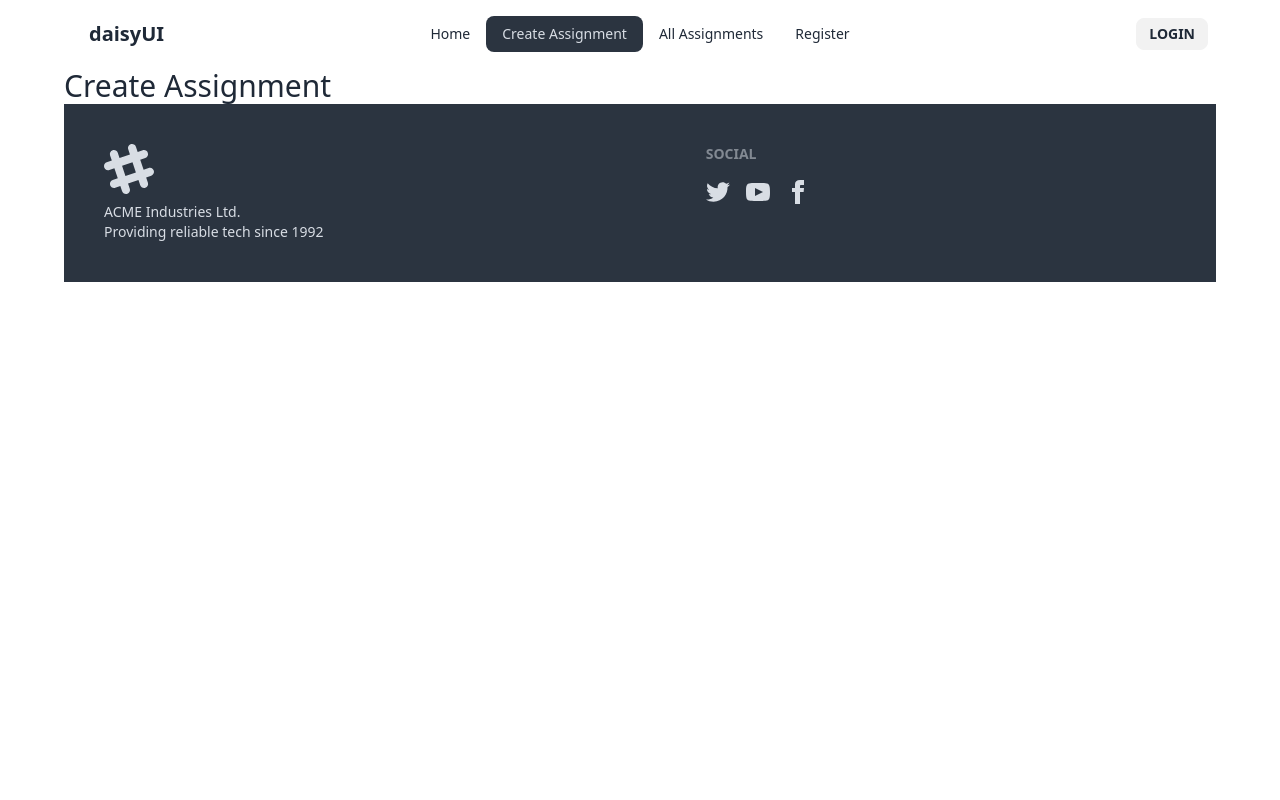
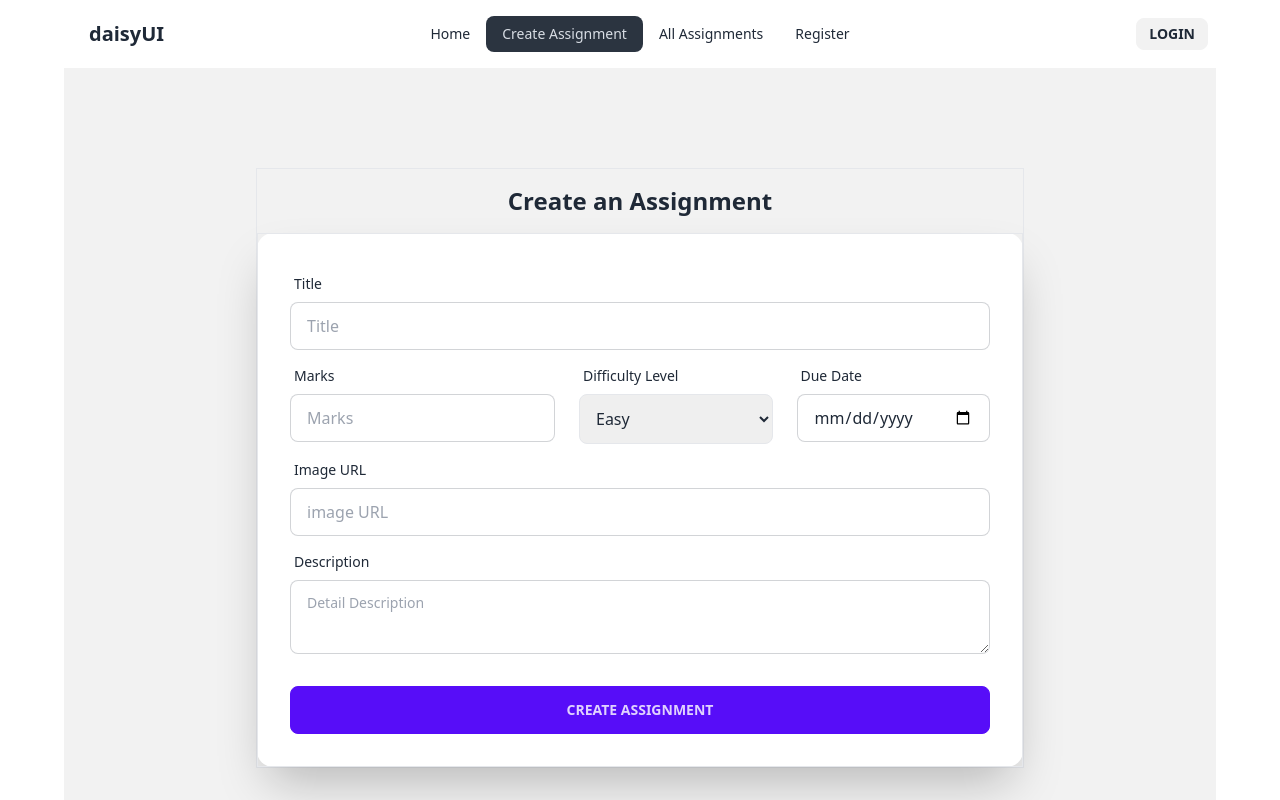
Before and after one commit to nayanrashed/group-study-assignment-rashed, a React (Vite) app: page /createAssignment in a window 1280 px wide. Shown: the top 800 px of the page. Built offline with nearby package versions, Linux system fonts and the light colour scheme; no server answers.

Commit message:
createAssignmnet section created

```diff
--- a/src/Pages/Register/Register.jsx
+++ b/src/Pages/Register/Register.jsx
@@ -17,8 +17,12 @@ const Register = () => {
     const name = form.name.value;
     const email = form.email.value;
     const password = form.password.value;
-    const photo = form.photo.value;
-    console.log(name, email, password, photo);
+    const photoURL = form.photo.value;
+    // console.log(name, email, password, photo);
+
+    //new user
+    const createdUser = { name, email, photoURL };
+    console.log(createdUser);
 
     setRegistrationError("");
     setError("");
@@ -31,7 +35,8 @@ const Register = () => {
       setError("");
       createUser(email, password)
         .then((result) => {
-          console.log(result);
+          console.log(result.user);
+
           e.target.reset();
           navigate("/");
           Swal.fire({
@@ -117,7 +122,10 @@ const Register = () => {
               </form>
               <p className="text-center mb-4">
                 Already Have an Account?
-                <Link className="text-orange-500 font-semibold" to='/login'> Login</Link>
+                <Link className="text-orange-500 font-semibold" to="/login">
+                  {" "}
+                  Login
+                </Link>
               </p>
             </div>
           </div>
--- a/src/Pages/createAssignment/CreateAssignment.jsx
+++ b/src/Pages/createAssignment/CreateAssignment.jsx
@@ -1,11 +1,117 @@
+const CreateAssignment = () => {
+  const handleCreateAssignment = (e) => {
+    e.preventDefault();
+    const form = e.target;
+    const title = form.title.value;
+    const marks = form.marks.value;
+    const level = form.level.value;
+    const date = form.date.value;
+    const imageURL = form.image.value;
+    const description = form.description.value;
+    const newAssignment = {title,marks,level,date,imageURL,description}
+    console.log(newAssignment);
+    fetch('http://localhost:5000/assignments',{
+        method:'POST',
+        headers:{
+            'content-type':'application/json'
+        },
+        body: JSON.stringify(newAssignment)
+    })
+    .then(res=>res.json())
+    .then(data=>{
+        console.log(data)
+    })
+  };
+  return (
+    <div>
+      <div className="hero min-h-screen bg-base-200">
+        <div className="border w-2/3">
+          <p className=" font-semibold text-2xl text-center p-4">
+            Create an Assignment
+          </p>
+          <div className="card shadow-2xl bg-base-100">
+            <form
+              onSubmit={handleCreateAssignment}
+              className="card-body border w-full"
+            >
+              <div className="form-control">
+                <label className="label">
+                  <span className="label-text">Title</span>
+                </label>
+                <input
+                  type="text"
+                  name="title"
+                  placeholder="Title"
+                  className="input input-bordered"
+                  required
+                />
+              </div>
+              <div className="flex gap-6">
+                <div className="form-control flex-1">
+                  <label className="label">
+                    <span className="label-text">Marks</span>
+                  </label>
+                  <input
+                    type="number"
+                    name="marks"
+                    placeholder="Marks"
+                    className="input input-bordered"
+                    required
+                  />
+                </div>
+                <div className="form-control flex-1">
+                  <label className="label">
+                    <span className="label-text">Difficulty Level</span>
+                  </label>
+                  <select className="border rounded-lg p-3" name="level">
+                    <option value="easy">Easy</option>
+                    <option value="medium">Medium</option>
+                    <option value="hard">Hard</option>
+                  </select>
+                </div>
+                <div className="form-control flex-1">
+                  <label className="label">
+                    <span className="label-text">Due Date</span>
+                  </label>
+                  <input
+                    type="date"
+                    name="date"
+                    className="input input-bordered"
+                    required
+                  />
+                </div>
+              </div>
+              <div className="form-control">
+                <label className="label">
+                  <span className="label-text">Image URL</span>
+                </label>
+                <input
+                  type="text"
+                  name="image"
+                  placeholder="image URL"
+                  className="input input-bordered"
+                />
+              </div>
+              <div className="form-control">
+                <label className="label">
+                  <span className="label-text">Description</span>
+                </label>
+                <textarea
+                className="textarea textarea-bordered"
+                placeholder="Detail Description" name="description"
+              ></textarea>
 
+              </div>
 
-const CreateAssignment = () => {
-    return (
-        <div>
-            <h2 className="text-3xl">Create Assignment</h2>
+              <div className="form-control mt-6">
+                <button className="btn btn-primary">Create Assignment</button>
+              </div>
+            </form>
+          </div>
         </div>
-    );
+      </div>
+    </div>
+  );
 };
 
 export default CreateAssignment;
```
